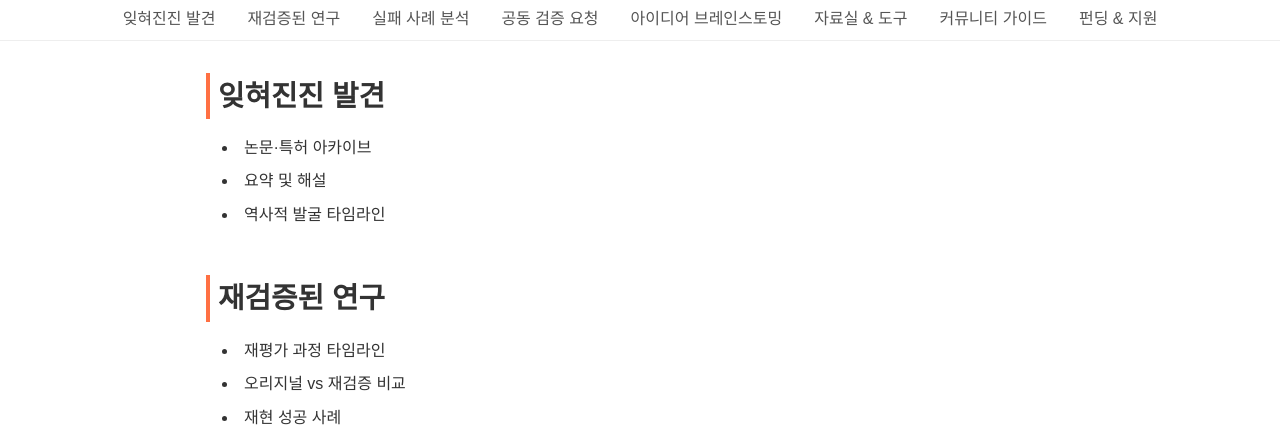
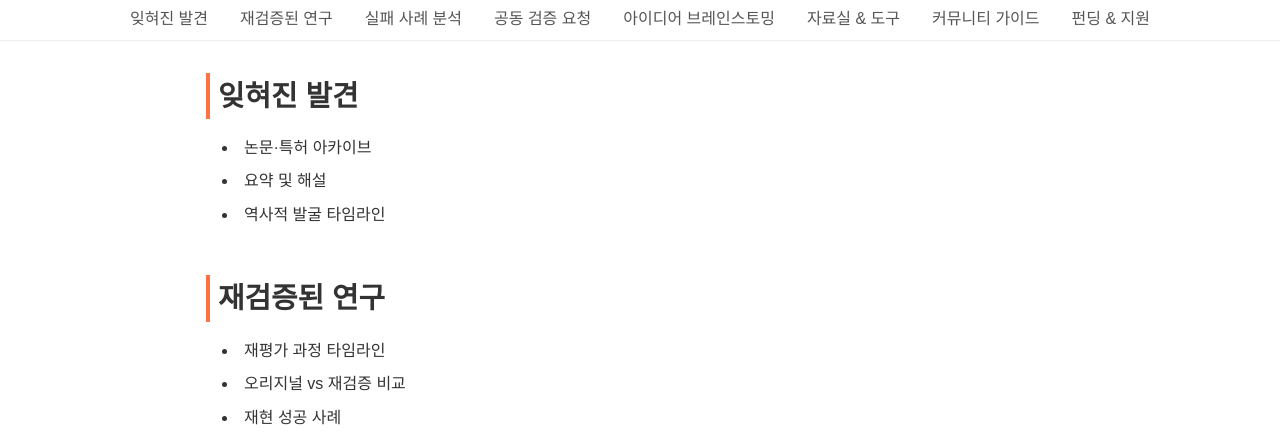
Before and after one commit to Hjkim7923/forgotten-science-platform, a plain HTML site: page index.html in a window 1280 px wide. Shown: the part 402-835 px from the top of the page. Drawn offline with Linux system fonts and the light colour scheme.

Commit message:
Update index.html

```diff
--- a/index.html
+++ b/index.html
@@ -96,7 +96,7 @@ background: url('https://www.freepik.com/free-vector/hand-drawn-science-educatio
   <!-- Navigation -->
   <nav class="main-nav">
     <ul>
-      <li><a href="#forgotten">잊혀진진 발견</a></li>
+      <li><a href="#forgotten">잊혀진 발견</a></li>
       <li><a href="#revalidated">재검증된 연구</a></li>
       <li><a href="#failure-cases">실패 사례 분석</a></li>
       <li><a href="#collaboration">공동 검증 요청</a></li>
@@ -110,7 +110,7 @@ background: url('https://www.freepik.com/free-vector/hand-drawn-science-educatio
   <!-- Main Content -->
   <main>
     <section id="forgotten">
-      <h2>잊혀진진 발견</h2>
+      <h2>잊혀진 발견</h2>
       <ul>
         <li>논문·특허 아카이브</li>
         <li>요약 및 해설</li>
```
